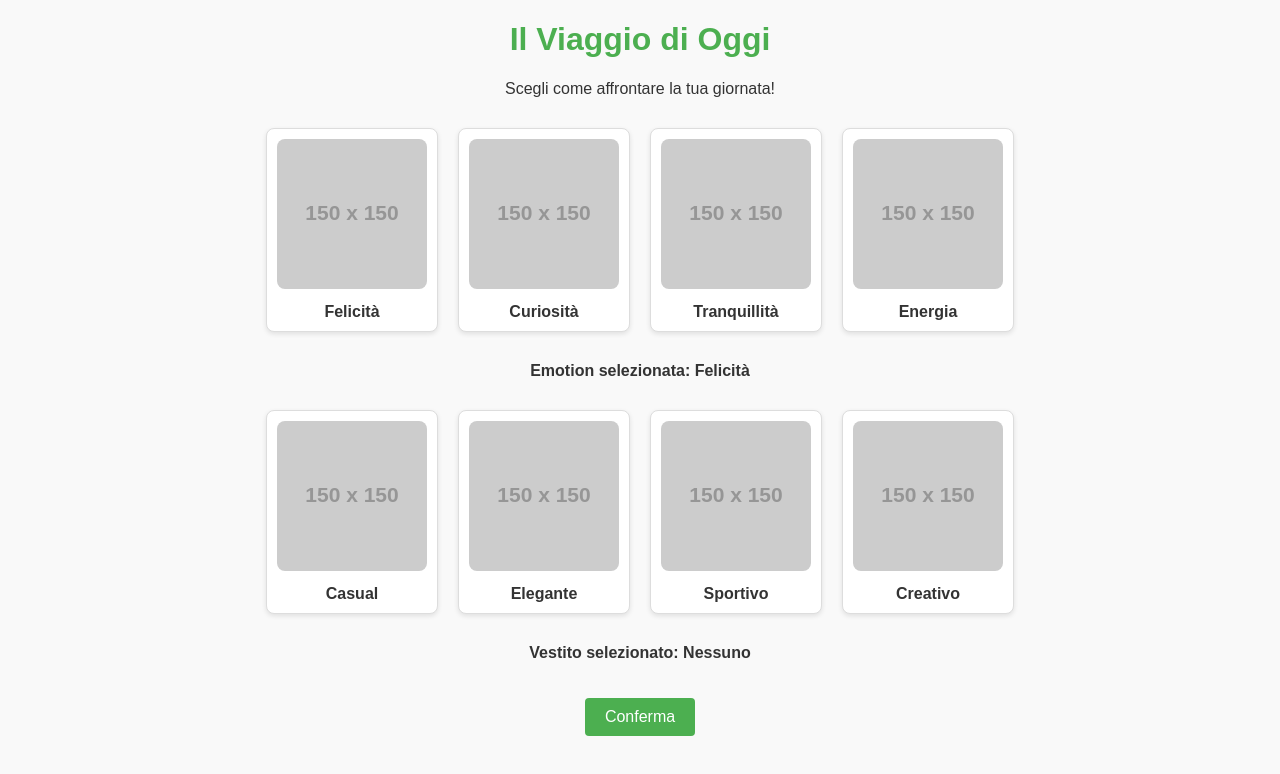
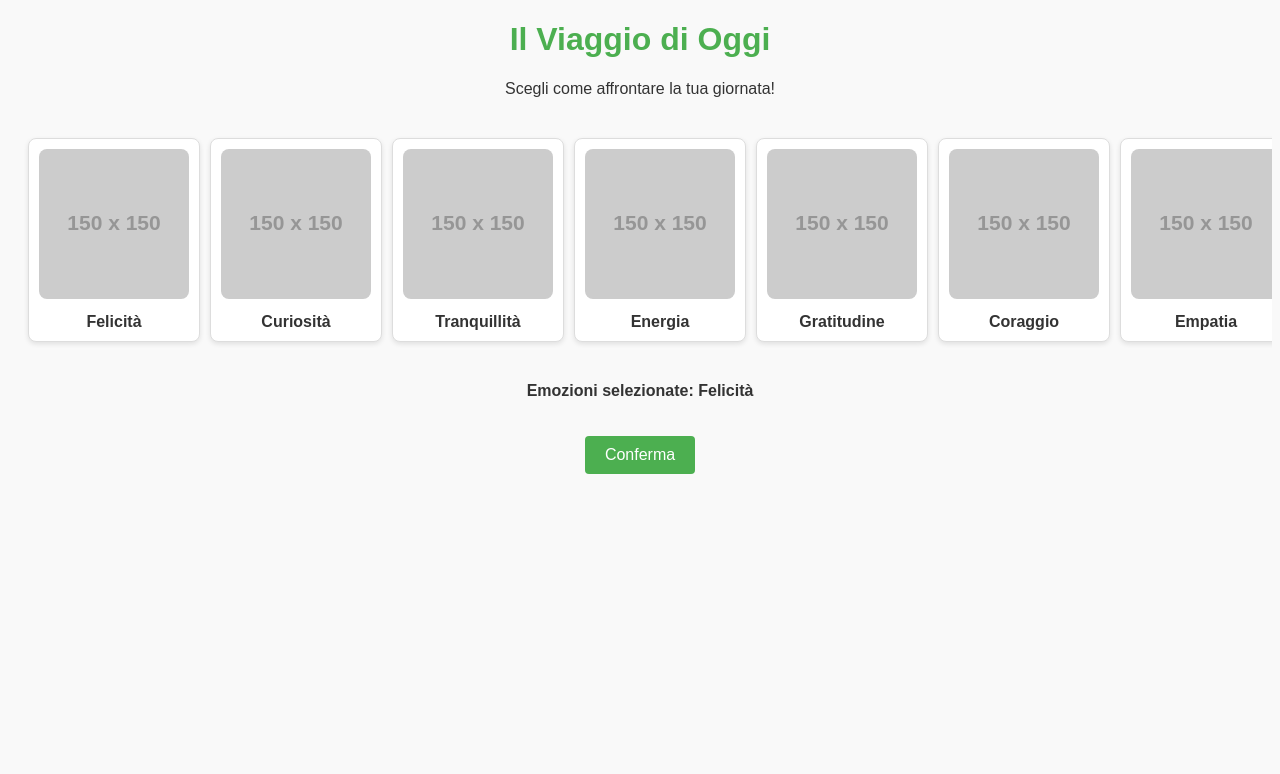
Before and after one commit to Ergologica/Oggi, a plain HTML site: page index.html in a window 1280 px wide. Both pictures are taken after a click on the element "Felicità". Drawn offline with Linux system fonts and the light colour scheme; placeholder pictures from the web are drawn by us.

Commit message:
Update index.html

```diff
--- a/index.html
+++ b/index.html
@@ -1,4 +1,5 @@
 <!DOCTYPE html>
+
 <html>
   <head>
     <title>Il Viaggio di Oggi</title>
@@ -12,14 +13,17 @@
       h1 {
         color: #4CAF50;
       }
-      .choices-container {
+      .carousel-container {
         display: flex;
-        justify-content: center;
-        flex-wrap: wrap;
-        margin-top: 20px;
+        overflow-x: auto;
+        scroll-behavior: smooth;
+        padding: 20px;
+        margin: 20px 0;
+        gap: 10px;
       }
-      .choice {
-        margin: 10px;
+      .carousel-item {
+        flex: 0 0 auto;
+        width: 150px;
         padding: 10px;
         background: #ffffff;
         border: 1px solid #ddd;
@@ -29,15 +33,15 @@
         cursor: pointer;
         transition: transform 0.2s;
       }
-      .choice:hover {
+      .carousel-item:hover {
         transform: scale(1.1);
       }
-      .choice img {
-        width: 150px;
-        height: 150px;
+      .carousel-item img {
+        width: 100%;
+        height: auto;
         border-radius: 8px;
       }
-      .choice label {
+      .carousel-item label {
         display: block;
         margin-top: 10px;
         font-weight: bold;
@@ -55,80 +59,102 @@
       button:hover {
         background-color: #45a049;
       }
+      .summary {
+        margin-top: 20px;
+        font-weight: bold;
+      }
     </style>
   </head>
   <body>
     <h1>Il Viaggio di Oggi</h1>
     <p>Scegli come affrontare la tua giornata!</p>
 
-    <div class="choices-container" id="emotionChoices">
-      <div class="choice" onclick="selectChoice('emotion', 'Felicità')">
+    <div class="carousel-container" id="emotionCarousel">
+      <div class="carousel-item" onclick="toggleChoice('Felicità')">
         <img src="https://via.placeholder.com/150?text=Felicità" alt="Felicità">
         <label>Felicità</label>
       </div>
-      <div class="choice" onclick="selectChoice('emotion', 'Curiosità')">
+      <div class="carousel-item" onclick="toggleChoice('Curiosità')">
         <img src="https://via.placeholder.com/150?text=Curiosità" alt="Curiosità">
         <label>Curiosità</label>
       </div>
-      <div class="choice" onclick="selectChoice('emotion', 'Tranquillità')">
+      <div class="carousel-item" onclick="toggleChoice('Tranquillità')">
         <img src="https://via.placeholder.com/150?text=Tranquillità" alt="Tranquillità">
         <label>Tranquillità</label>
       </div>
-      <div class="choice" onclick="selectChoice('emotion', 'Energia')">
+      <div class="carousel-item" onclick="toggleChoice('Energia')">
         <img src="https://via.placeholder.com/150?text=Energia" alt="Energia">
         <label>Energia</label>
       </div>
-    </div>
-
-    <p id="selectedEmotion" style="margin-top: 20px; font-weight: bold;">Emozione selezionata: Nessuna</p>
-
-    <div class="choices-container" id="outfitChoices">
-      <div class="choice" onclick="selectChoice('outfit', 'Casual')">
-        <img src="https://via.placeholder.com/150?text=Casual" alt="Casual">
-        <label>Casual</label>
+      <div class="carousel-item" onclick="toggleChoice('Gratitudine')">
+        <img src="https://via.placeholder.com/150?text=Gratitudine" alt="Gratitudine">
+        <label>Gratitudine</label>
       </div>
-      <div class="choice" onclick="selectChoice('outfit', 'Elegante')">
-        <img src="https://via.placeholder.com/150?text=Elegante" alt="Elegante">
-        <label>Elegante</label>
+      <div class="carousel-item" onclick="toggleChoice('Coraggio')">
+        <img src="https://via.placeholder.com/150?text=Coraggio" alt="Coraggio">
+        <label>Coraggio</label>
       </div>
-      <div class="choice" onclick="selectChoice('outfit', 'Sportivo')">
-        <img src="https://via.placeholder.com/150?text=Sportivo" alt="Sportivo">
-        <label>Sportivo</label>
+      <div class="carousel-item" onclick="toggleChoice('Empatia')">
+        <img src="https://via.placeholder.com/150?text=Empatia" alt="Empatia">
+        <label>Empatia</label>
       </div>
-      <div class="choice" onclick="selectChoice('outfit', 'Creativo')">
-        <img src="https://via.placeholder.com/150?text=Creativo" alt="Creativo">
-        <label>Creativo</label>
+      <div class="carousel-item" onclick="toggleChoice('Determinazione')">
+        <img src="https://via.placeholder.com/150?text=Determinazione" alt="Determinazione">
+        <label>Determinazione</label>
+      </div>
+      <div class="carousel-item" onclick="toggleChoice('Creatività')">
+        <img src="https://via.placeholder.com/150?text=Creatività" alt="Creatività">
+        <label>Creatività</label>
+      </div>
+      <div class="carousel-item" onclick="toggleChoice('Ottimismo')">
+        <img src="https://via.placeholder.com/150?text=Ottimismo" alt="Ottimismo">
+        <label>Ottimismo</label>
+      </div>
+      <div class="carousel-item" onclick="toggleChoice('Resilienza')">
+        <img src="https://via.placeholder.com/150?text=Resilienza" alt="Resilienza">
+        <label>Resilienza</label>
+      </div>
+      <div class="carousel-item" onclick="toggleChoice('Equilibrio')">
+        <img src="https://via.placeholder.com/150?text=Equilibrio" alt="Equilibrio">
+        <label>Equilibrio</label>
+      </div>
+      <div class="carousel-item" onclick="toggleChoice('Entusiasmo')">
+        <img src="https://via.placeholder.com/150?text=Entusiasmo" alt="Entusiasmo">
+        <label>Entusiasmo</label>
+      </div>
+      <div class="carousel-item" onclick="toggleChoice('Gentilezza')">
+        <img src="https://via.placeholder.com/150?text=Gentilezza" alt="Gentilezza">
+        <label>Gentilezza</label>
+      </div>
+      <div class="carousel-item" onclick="toggleChoice('Consapevolezza')">
+        <img src="https://via.placeholder.com/150?text=Consapevolezza" alt="Consapevolezza">
+        <label>Consapevolezza</label>
       </div>
     </div>
 
-    <p id="selectedOutfit" style="margin-top: 20px; font-weight: bold;">Vestito selezionato: Nessuno</p>
+    <p class="summary">Emozioni selezionate: <span id="selectedEmotions">Nessuna</span></p>
 
     <button onclick="showSummary()">Conferma</button>
 
-    <div id="summary" style="margin-top: 20px; display: none;">
-      <h2>Riepilogo del tuo viaggio</h2>
-      <p id="emotionSummary">Emozione: Nessuna</p>
-      <p id="outfitSummary">Vestito: Nessuno</p>
-    </div>
+    <script>
+      const selectedEmotions = new Set();
 
-    <script>
-      const selections = { emotion: null, outfit: null };
-
-      function selectChoice(type, value) {
-        selections[type] = value;
-        document.getElementById(`selected${type.charAt(0).toUpperCase() + type.slice(1)}`).textContent =
-          `${type.charAt(0).toUpperCase() + type.slice(1)} selezionata: ${value}`;
+      function toggleChoice(emotion) {
+        if (selectedEmotions.has(emotion)) {
+          selectedEmotions.delete(emotion);
+        } else {
+          selectedEmotions.add(emotion);
+        }
+        document.getElementById("selectedEmotions").textContent =
+          Array.from(selectedEmotions).join(', ') || 'Nessuna';
       }
 
       function showSummary() {
-        if (!selections.emotion || !selections.outfit) {
-          alert("Per favore, seleziona sia un'emozione che un vestito prima di confermare.");
+        if (selectedEmotions.size === 0) {
+          alert("Per favore, seleziona almeno un'emozione prima di confermare.");
           return;
         }
-
-        document.getElementById("emotionSummary").textContent = `Emozione: ${selections.emotion}`;
-        document.getElementById("outfitSummary").textContent = `Vestito: ${selections.outfit}`;
-        document.getElementById("summary").style.display = "block";
+        alert(`Hai selezionato: ${Array.from(selectedEmotions).join(', ')}`);
       }
     </script>
   </body>
```
